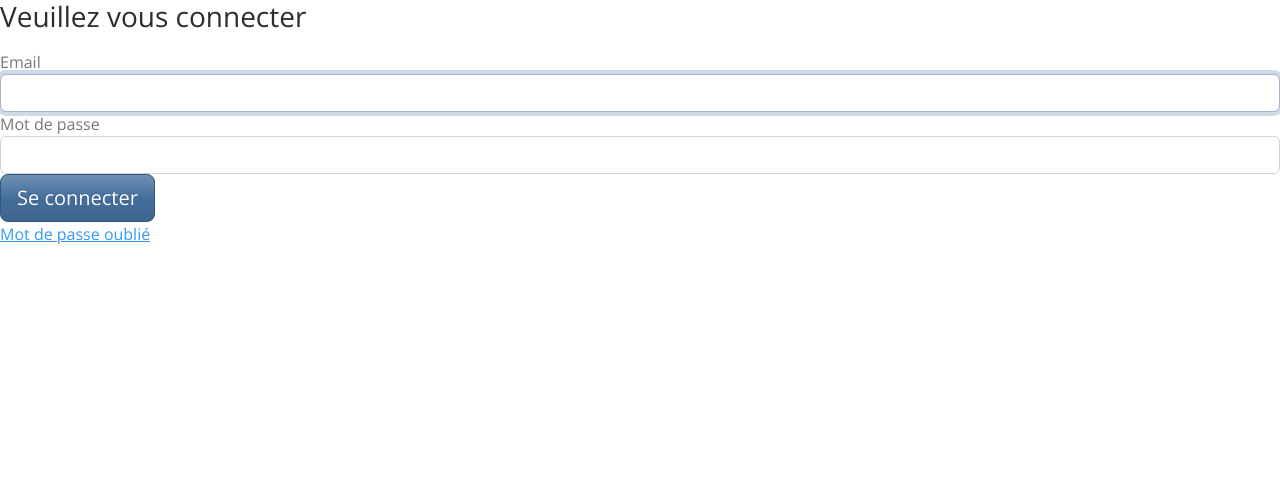
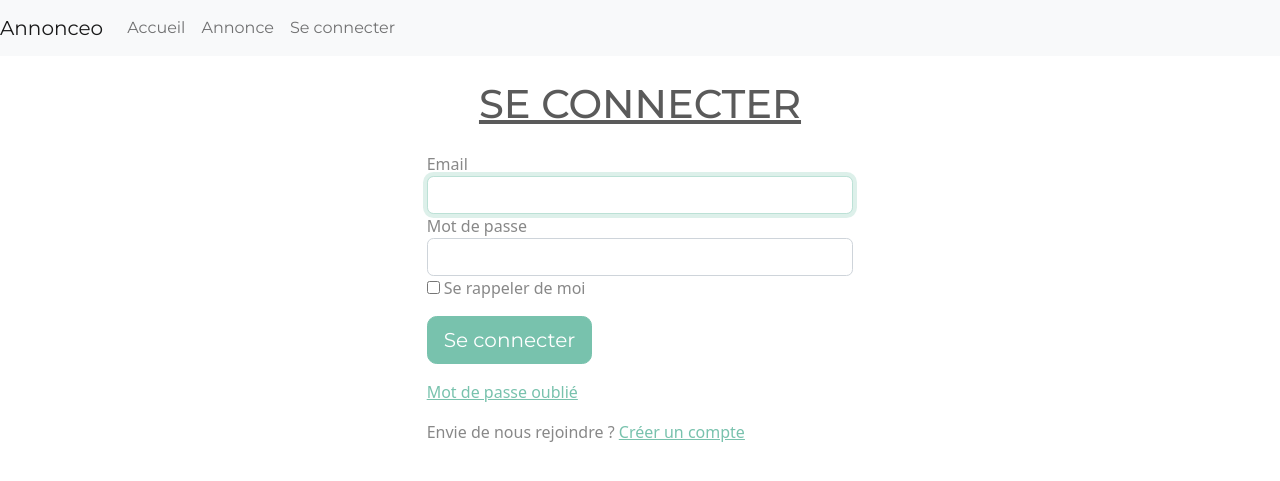
Before and after one commit to Doro402/SitePetitesAnnonces, a Symfony app: template templates/security/login.html.twig in a window 1280 px wide. Shown: the top 481 px of the page. Run offline with Twig, Linux system fonts and the light colour scheme; the template is opened without the code that fills it, so the values that code supplies are empty; some libraries are stand-ins or nearby versions.

Commit message:
Ajout de Bootstrap et finalisation de la navbar

```diff
--- a/templates/base.html.twig
+++ b/templates/base.html.twig
@@ -8,7 +8,7 @@
 			{% endblock %}
 		</title>
 		<link href="https://cdn.jsdelivr.net/npm/bootstrap@5.0.2/dist/css/bootstrap.min.css" rel="stylesheet" integrity="sha384-EVSTQN3/azprG1Anm3QDgpJLIm9Nao0Yz1ztcQTwFspd3yD65VohhpuuCOmLASjC" crossorigin="anonymous">
-		<link rel="stylesheet" href="https://bootswatch.com/5/spacelab/bootstrap.min.css">
+		<link rel="stylesheet" href="https://bootswatch.com/5/minty/bootstrap.min.css">
 		{% block stylesheets %}
 			{#{{ encore_entry_link_tags('app') }}#}
 		{% endblock %}
@@ -18,7 +18,35 @@
 		{% endblock %}
 	</head>
 	<body>
-		{% block body %}{% endblock %}
-		<script src="https://cdn.jsdelivr.net/npm/bootstrap@5.0.2/dist/js/bootstrap.bundle.min.js" integrity="sha384-MrcW6ZMFYlzcLA8Nl+NtUVF0sA7MsXsP1UyJoMp4YLEuNSfAP+JcXn/tWtIaxVXM" crossorigin="anonymous"></script>
-	</body>
-</html>
+		<nav class="navbar navbar-expand-lg navbar-light bg-light">
+			<a class="navbar-brand" href="#">Annonceo</a>
+			<button class="navbar-toggler" type="button" data-toggle="collapse" data-target="#navbarSupportedContent" aria-controls="navbarSupportedContent" aria-expanded="false" aria-label="Toggle navigation">
+				<span class="navbar-toggler-icon"></span>
+			</button>
+
+			<div class="collapse navbar-collapse" id="navbarSupportedContent">
+				<ul class="navbar-nav mr-auto">
+					<li class="nav-item active">
+						<a class="nav-link" href="{{path('app_home') }}">Accueil</a>
+					</li>
+					<li class="nav-item">
+						<a class="nav-link" href="#">Annonce</a>
+					</li>
+
+					<li class="nav-item">
+						{% if app.user %}
+							<a class="nav-link" href="{{ path('app_logout') }}">Se déconnecter</a>
+						{% else %}
+							<a class="nav-link" href="{{ path('app_login') }}">Se connecter</a>
+						{% endif %}
+
+					</li>
+				</ul>
+			</div>
+		</nav>
+		<h1 class="text-center my-4 text-decoration-underline text-uppercase"> {% block h1 %}{% endblock %}
+			</h1>
+			{% block body %}{% endblock %}
+			<script src="https://cdn.jsdelivr.net/npm/bootstrap@5.0.2/dist/js/bootstrap.bundle.min.js" integrity="sha384-MrcW6ZMFYlzcLA8Nl+NtUVF0sA7MsXsP1UyJoMp4YLEuNSfAP+JcXn/tWtIaxVXM" crossorigin="anonymous"></script>
+		</body>
+	</html>
--- a/templates/main/index.html.twig
+++ b/templates/main/index.html.twig
@@ -15,12 +15,12 @@
 		l'objet user (contenant id email password prenoms noms roles etc) est ragjouté dans cette variable sous le nom user
 		#}
 	<h2>
-		{#% if app.user %}
+		{% if app.user %}
 			Bonjour
 			{{app.user.prenom}} !
 		{% else %}
 			Bonjour
-		{% endif %#}
+		{% endif %}
 	</h2>
 
 {% endblock %}
--- a/templates/security/login.html.twig
+++ b/templates/security/login.html.twig
@@ -2,8 +2,11 @@
 
 {% block title %}| Connexion
 {% endblock %}
+{% block h1 %}Se Connecter
+{% endblock %}
 
 {% block body %}
+	<div class="mx-auto col-md-4 mt-3">
 		<form method="post">
 			{% if error %}
 				<div class="alert alert-danger">{{ error.messageKey|trans(error.messageData, 'security') }}</div>
@@ -12,36 +15,39 @@
 			{% if app.user %}
 				<div class="mb-3">
 					Vous êtes connecté en tant que
-				{{ app.user.username }},
-				<a href="{{ path('app_logout') }}">Logout</a>
+					{{ app.user.prenom }},
+					<a href="{{ path('app_logout') }}">Se deconnecter</a>
 				</div>
 			{% endif %}
+			<div>
 
-		<h1 class="h3 mb-3 font-weight-normal">Veuillez vous connecter</h1>
 				<label for="inputEmail">Email</label>
 				<input type="email" value="{{ last_username }}" name="email" id="inputEmail" class="form-control" autocomplete="email" required autofocus>
 				<label for="inputPassword">Mot de passe</label>
 				<input type="password" name="password" id="inputPassword" class="form-control" autocomplete="current-password" required>
 
-		<input
-		type="hidden" name="_csrf_token" value="{{ csrf_token('authenticate') }}">
-
-		{#
-		        Uncomment this section and add a remember_me option below your firewall to activate remember me functionality.
-		        See https://symfony.com/doc/current/security/remember_me.html
+				<input type="hidden" name="_csrf_token" value="{{ csrf_token('authenticate') }}">
+			</div>
 
 			<div class="checkbox mb-3">
 				<label>
-		                <input type="checkbox" name="_remember_me"> Remember me
+					<input type="checkbox" name="_remember_me">
+					Se rappeler de moi
 				</label>
 			</div>
-		    #}
+
 
 			<button class="btn btn-lg btn-primary" type="submit">
 				Se connecter
 			</button>
 		</form>
-	<p>
+
+		<p class="mx-auto mt-3">
 			<a href="{{ path('app_forgot_password_request') }}">Mot de passe oublié</a>
 		</p>
+		<p class="mx-auto col-12">Envie de nous rejoindre ?
+			<a href="{{path('app_register')}}">Créer un compte</a>
+		</p>
+	</div>
+
 {% endblock %}
```
Also changed, not shown: templates/registration/register.html.twig (+7 -5 lines), 1 other file. Lines whose indentation alone changed are shown as unchanged.
